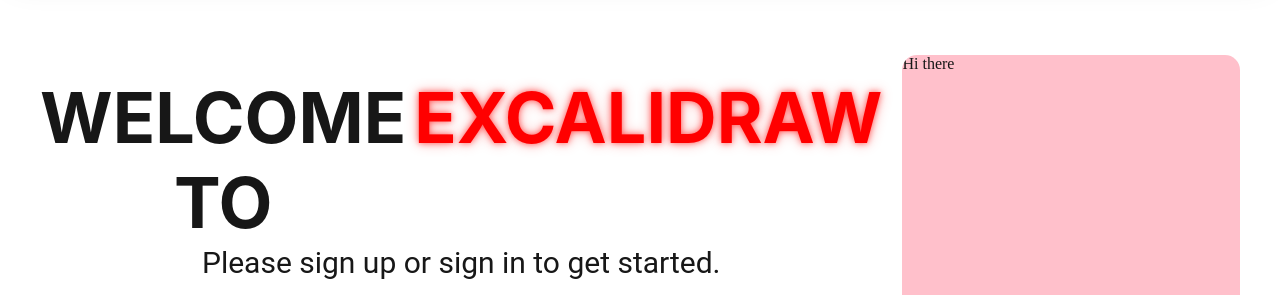
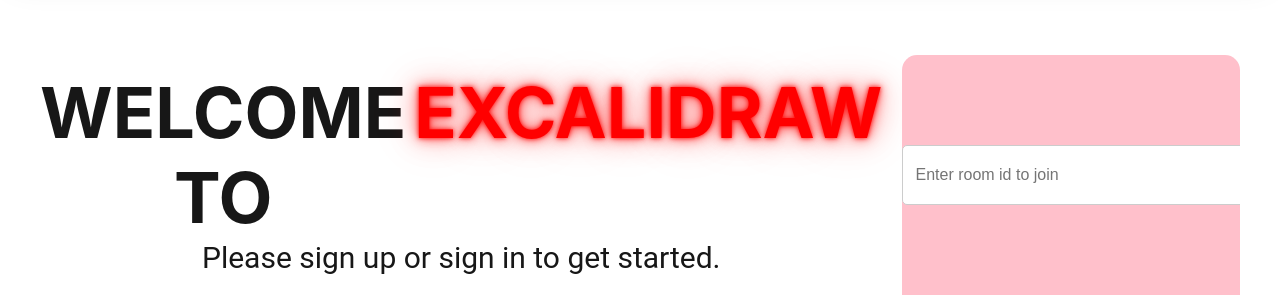
Before and after one commit to aniKet0753/Excalidraw, a Next.js app in the folder apps/web/: page / in a window 1280 px wide. Shown: the part 123-418 px from the top of the page. Built offline with nearby package versions, Linux system fonts and the light colour scheme.

Commit message:
"MAKING HOME PAGE"

```diff
--- a/apps/web/app/page.tsx
+++ b/apps/web/app/page.tsx
@@ -3,11 +3,13 @@
 import { useState, useEffect } from "react";
 import { Navbar } from "@repo/ui/navbar";
 import { useRouter } from "next/navigation";
+import { Input } from "@repo/ui/input";
 
 export default function Home() {
   const router = useRouter();
   const [isLoggedIn, setIsLoggedIn] = useState(false);
   const [loading, setLoading] = useState(true);
+  const [ roomId, setRoomId] = useState("");
 
   useEffect(() => {
     const token = localStorage.getItem("token");
@@ -35,8 +37,8 @@
       </div>
       <div style={{ display: "flex", justifyContent: "space-between", padding: "20px" }}>
         <div style={{ padding: "20px", borderRadius: "10px",textAlign:"center",}}>
-          <h1 style={{ fontFamily: "'Inter', system-ui, sans-serif",fontSize:"70px", marginTop:"50px",display:"flex",}}>
-            WELCOME TO <p style={{color:"#ff0000",marginLeft:"8px",textShadow: "0 0 6px rgba(255, 0, 0, 0.6), 0 0 14px rgba(255, 0, 0, 0.3)", borderColor:"black"}}>EXCALIDRAW</p>
+          <h1 style={{ fontFamily: "'Inter', system-ui, sans-serif",fontSize:"70px", marginTop:"45px",display:"flex",}}>
+            WELCOME TO <p style={{color:"#ff0000",marginLeft:"8px",textShadow: `0 0 4px rgba(255,0,0,0.9), 0 0 12px rgba(255,0,0,0.7), 0 0 28px rgba(255,0,0,0.4), 0 0 50px rgba(255,0,0,0.2)`, borderColor:"black"}}>EXCALIDRAW</p>
             {isLoggedIn && " You're logged in!"}
           </h1>
           {!isLoggedIn && (
@@ -50,7 +52,7 @@
          </div>
         </div>
         <div style={{ width: "600px",height:"700px",position: "relative",borderRadius: "15px",overflow: "hidden",boxShadow: "0   rgba(0,0,0,0.2)", marginTop:'50px', marginRight:"20px", backgroundColor:"pink"}}>
-          Hi there
+         <Input  placeholder="Enter room id to join " type="text" onChange={(e) =>setRoomId(e.target.value)} value={roomId}/>
         </div>
 
       </div>
--- a/packages/ui/src/input.tsx
+++ b/packages/ui/src/input.tsx
@@ -7,17 +7,4 @@
 
 export function Input({placeholder,value,onChange,type} : Inputprops){
   return(
-    <input  value={value}
-      onChange={onChange} placeholder={placeholder} type="text"style={{
-      padding: "20px 12px",
-    fontSize:"16px",
-    borderRadius:"5px",
-    border:"1px solid #ccc",
-    width:"500px",
-    placeItems:"center",
-    marginTop:"90px",
-    marginBottom:"1px",
-
-    }}></input>
-  )
-}
+    <input  value={value} onChange={onChange} placeholder={placeholder} type="text"style={{ padding: "20px 12px", fontSize:"16px", borderRadius:"5px", border:"1px solid #ccc", width:"500px",placeItems:"center", marginTop:"90px", marginBottom:"1px",}}></input> )}
```
